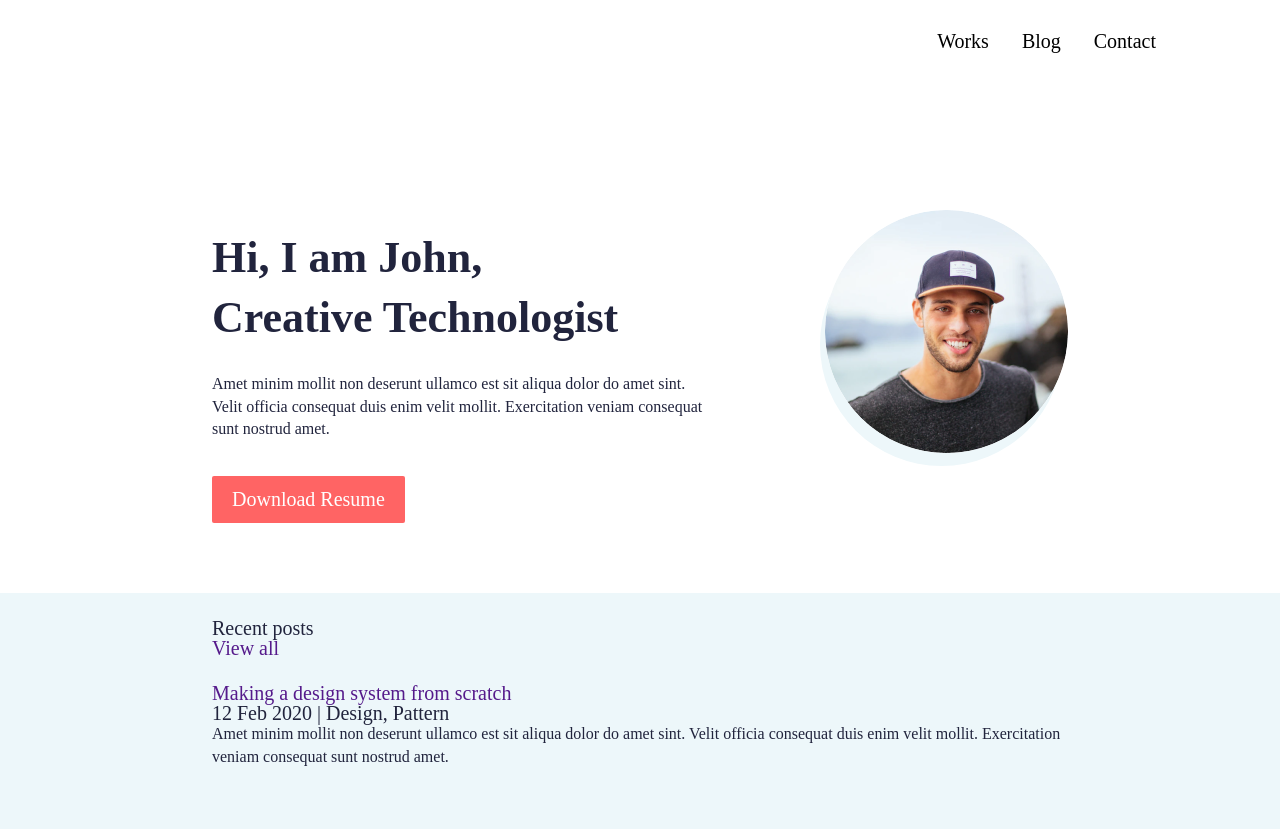
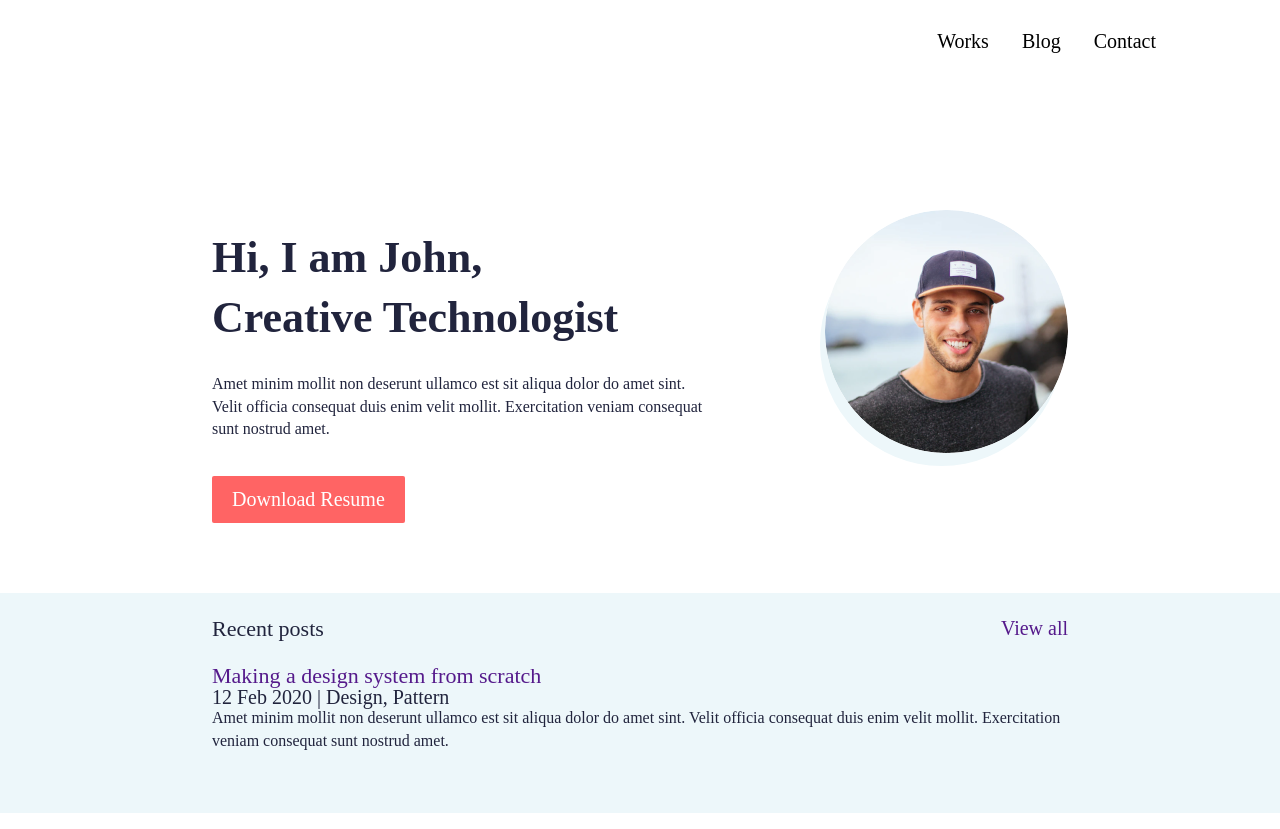
Before and after one commit to strokeaback/John_Web_page, a website: page #src/index.html in a window 1280 px wide. Drawn offline with nearby package versions, Linux system fonts and the light colour scheme; files that its build step writes are made by us from their sources.

Commit message:
начал верстать recent-posts

```diff
--- a/#src/scss/home.scss
+++ b/#src/scss/home.scss
@@ -79,11 +79,12 @@
   }
 
   &__header {
-
+    display: flex;
   }
 
   &__title {
-
+    flex: 1 1 auto;
+    font-size: 22px;
   }
 
   &__view-all {
```
Also changed, not shown: John/css/style.css, John/css/style.min.css.
